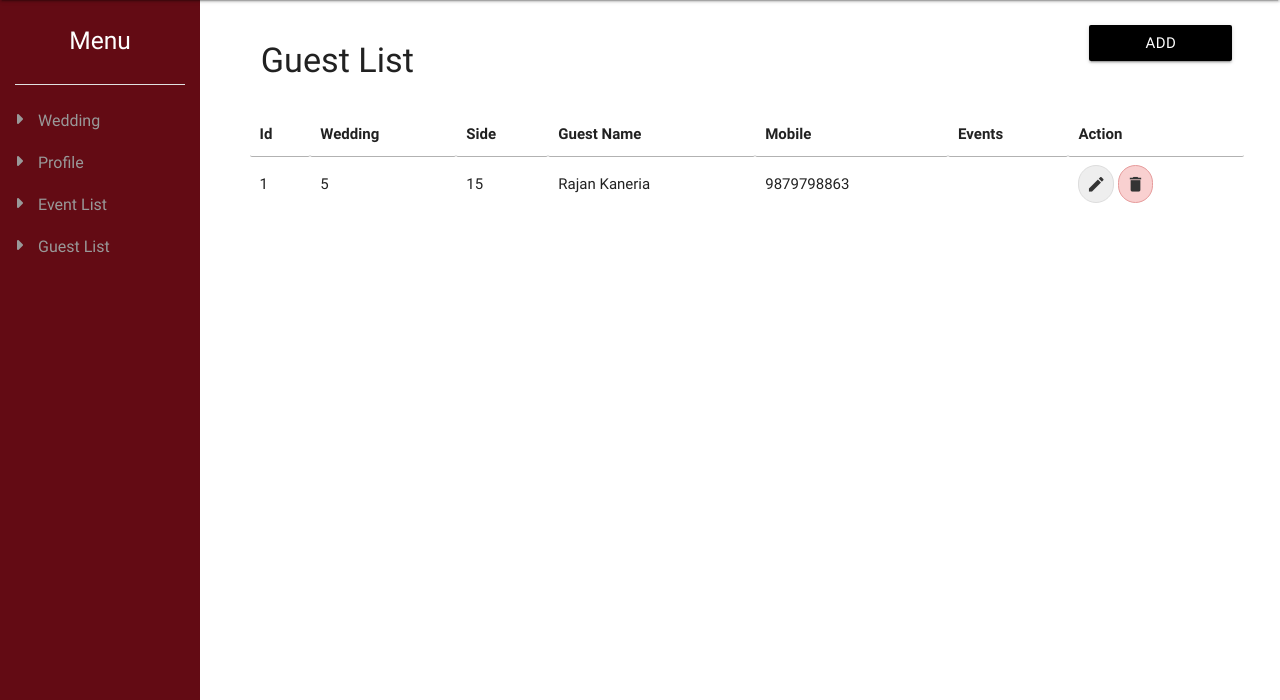
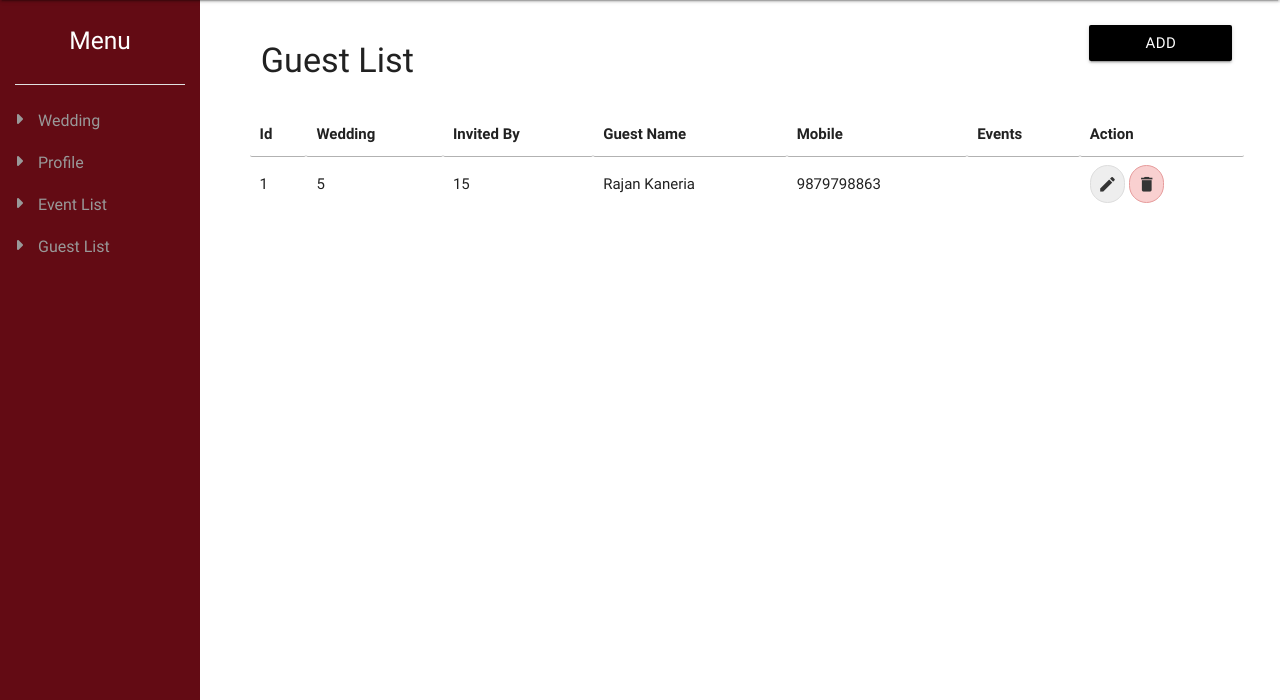
Before and after one commit to AnkitaPatel994/momentweddingWeb, a CodeIgniter app: page /moments-wedding/admin/guest_list in a window 1280 px wide. Shown: the part 100-800 px from the top of the page. Run offline with CodeIgniter, Linux system fonts and the light colour scheme; the visitor is signed in with stand-in values (Sample User, id 1); data comes from the database, SQL or seed files in the repository; some libraries are stand-ins or nearby versions.

Commit message:
Guest list changes

```diff
--- a/application/models/Guestlist_model.php
+++ b/application/models/Guestlist_model.php
@@ -31,7 +31,7 @@ class Guestlist_model extends CI_Model
 		return $result;
 	}
 	public function allWedding(){
-		$query=$this->db->query("select id from wedding");
+		$query=$this->db->query("select * from wedding");
 		$result=$query->result_array();
 		return $result;
 	}
--- a/application/views/guest_list.php
+++ b/application/views/guest_list.php
@@ -17,7 +17,7 @@
 			          <tr>
 			              <th>Id</th>
 			              <th>Wedding</th>
-			              <th>Side</th>
+			              <th>Invited By</th>
 			              <th>Guest Name</th>
 			              <th>Mobile</th>
 			              <th>Events</th>
```
